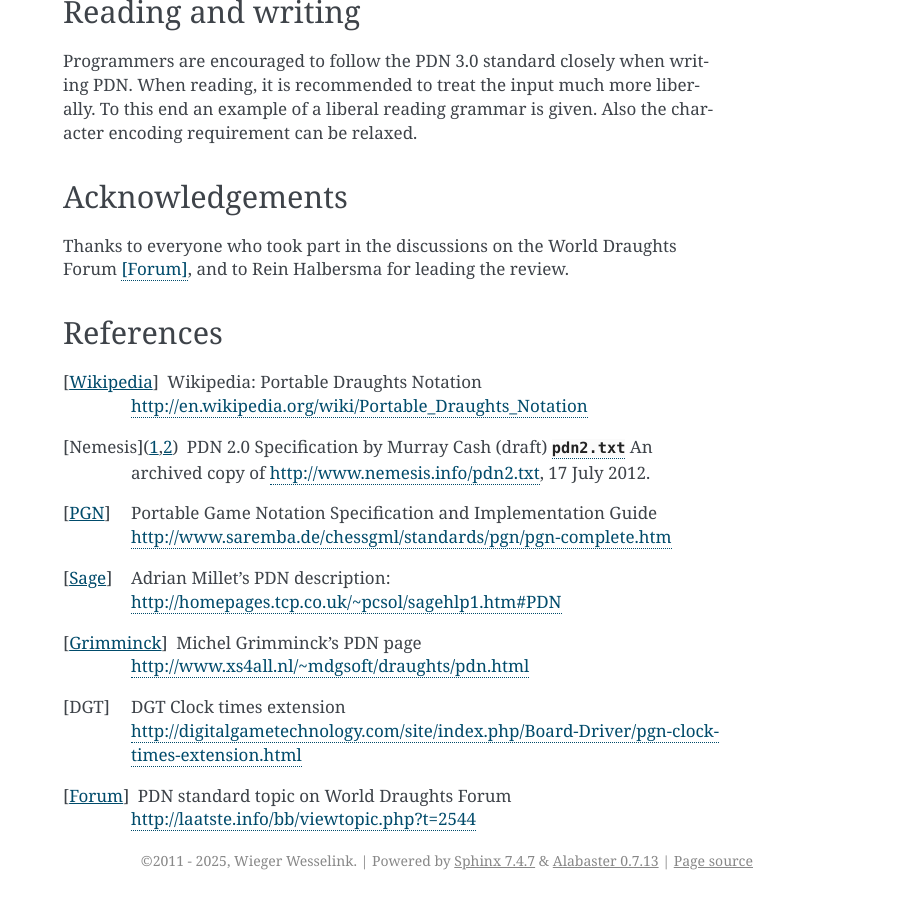
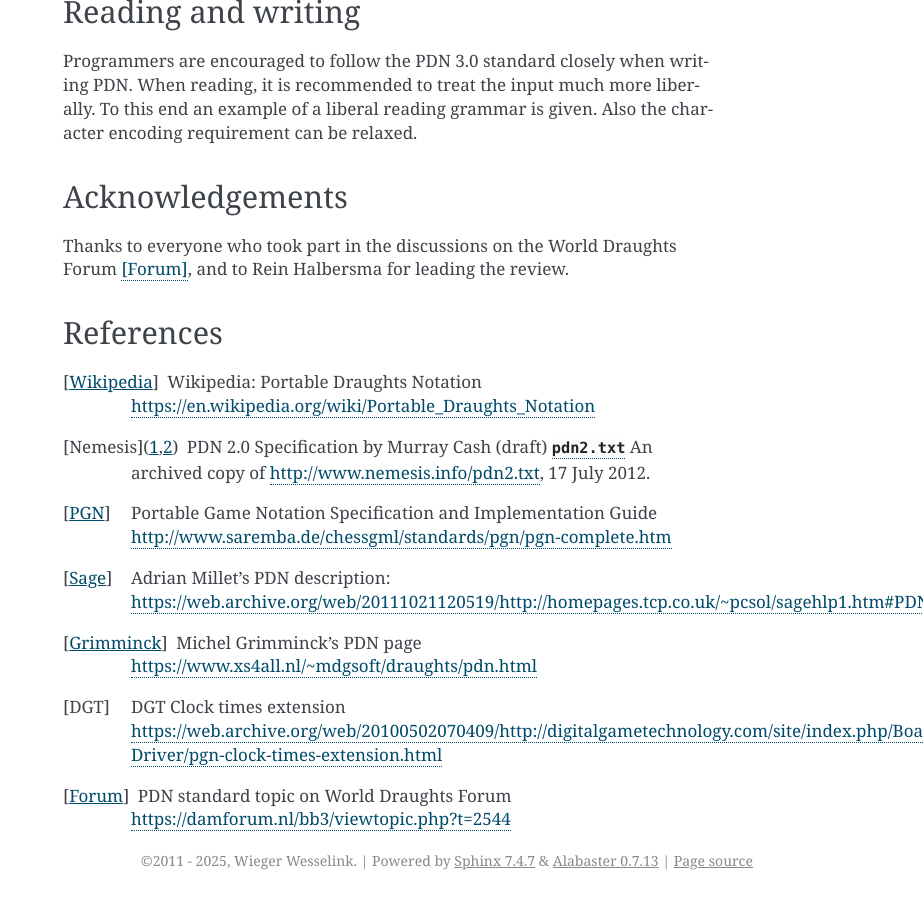
Before and after one commit to wiegerw/pdn, a Sphinx documentation site: the page built from doc/introduction.rst, in a window 1280 px wide and 900 px high, scrolled down 1215 px. Shown: the whole window, without its empty margins (357-1280 px from the left). Built offline with Sphinx 7.4.7, drawn with Linux system fonts in a browser that asks for light colours; some of the changed lines change nothing that is shown.

Commit message:
Updated some outdated links

```diff
--- a/doc/introduction.rst
+++ b/doc/introduction.rst
@@ -75,16 +75,16 @@ and to Rein Halbersma for leading the review.
 References
 ----------
 
-.. [Wikipedia] Wikipedia: Portable Draughts Notation http://en.wikipedia.org/wiki/Portable_Draughts_Notation
+.. [Wikipedia] Wikipedia: Portable Draughts Notation https://en.wikipedia.org/wiki/Portable_Draughts_Notation
 
 .. [Nemesis] PDN 2.0 Specification by Murray Cash (draft) :download:`pdn2.txt <pdn2.txt>` An archived copy of http://www.nemesis.info/pdn2.txt, 17 July 2012.
 
 .. [PGN] Portable Game Notation Specification and Implementation Guide http://www.saremba.de/chessgml/standards/pgn/pgn-complete.htm
 
-.. [Sage] Adrian Millet's PDN description: http://homepages.tcp.co.uk/~pcsol/sagehlp1.htm#PDN
+.. [Sage] Adrian Millet's PDN description: https://web.archive.org/web/20111021120519/http://homepages.tcp.co.uk/~pcsol/sagehlp1.htm#PDN
 
-.. [Grimminck] Michel Grimminck's PDN page http://www.xs4all.nl/~mdgsoft/draughts/pdn.html
+.. [Grimminck] Michel Grimminck's PDN page https://www.xs4all.nl/~mdgsoft/draughts/pdn.html
 
-.. [DGT] DGT Clock times extension http://digitalgametechnology.com/site/index.php/Board-Driver/pgn-clock-times-extension.html
+.. [DGT] DGT Clock times extension https://web.archive.org/web/20100502070409/http://digitalgametechnology.com/site/index.php/Board-Driver/pgn-clock-times-extension.html
 
-.. [Forum] PDN standard topic on World Draughts Forum http://laatste.info/bb/viewtopic.php?t=2544
+.. [Forum] PDN standard topic on World Draughts Forum https://damforum.nl/bb3/viewtopic.php?t=2544
```
